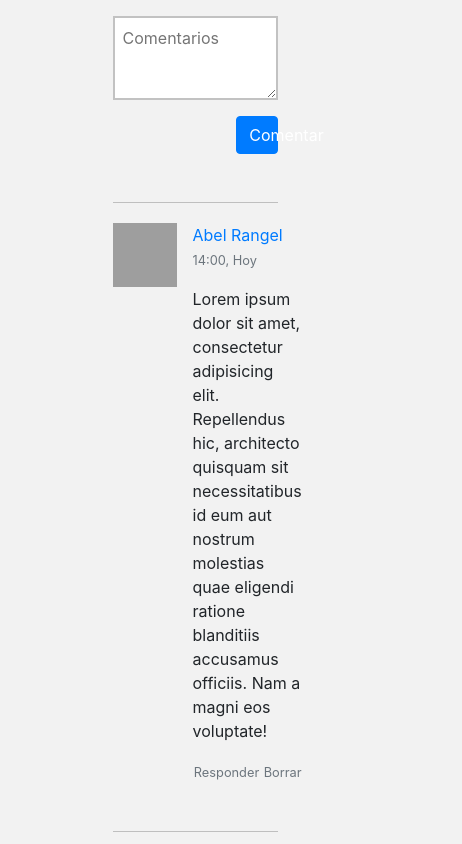
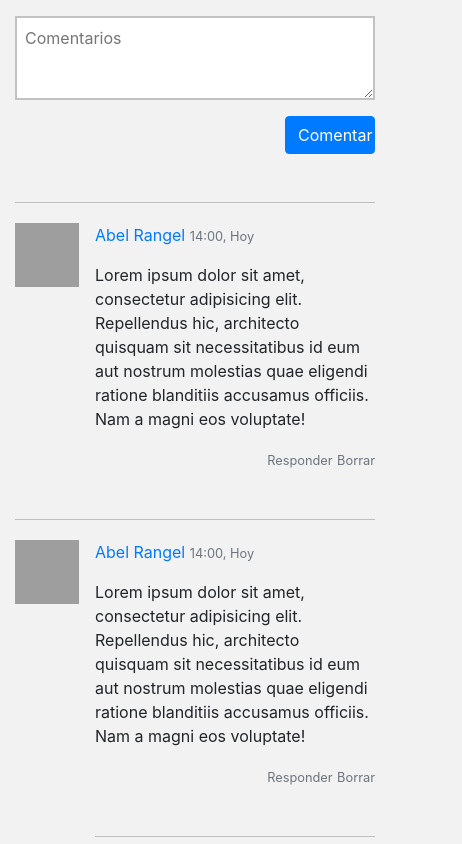
Before and after one commit to ransilad/gulp-practice, a website: page app/sec3.html in a window 390 px wide. Shown: the top 844 px of the page, 462 px wide, since content can reach past the window. Drawn offline with Linux system fonts and the light colour scheme; grey boxes are pictures that could not be loaded.

Commit message:
Minor change

```diff
--- a/app/sec3.html
+++ b/app/sec3.html
@@ -13,14 +13,14 @@
 <body>
   <div class="container">
     <div class="row justify-content-center">
-      <div class="col-6">
+      <div class="col-12 col-md-6">
         <form action="" class="d-flex flex-wrap justify-content-end">
           <textarea placeholder="Comentarios" class="mt-3 p-2"></textarea>
-          <button class="btn btn-block btn-primary col-3 mt-3">Comentar</button>
+          <button class="btn btn-block btn-primary col-3 col-md-4 mt-3">Comentar</button>
         </form>
       </div>
       <div class="w-100"></div>
-      <div class="col-6">
+      <div class="col-12 col-md-6">
         <div class="media mt-5">
           <img src="https://static.savings-united.com/shop/12497/logo/apple-logo-5._200x200.png" width="64" height="64" alt="" class="mr-3">
           <div class="media-body">
```
